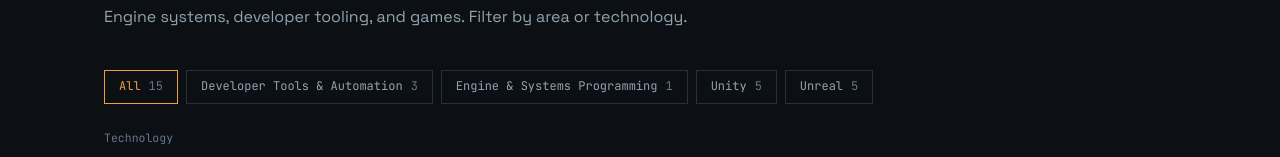
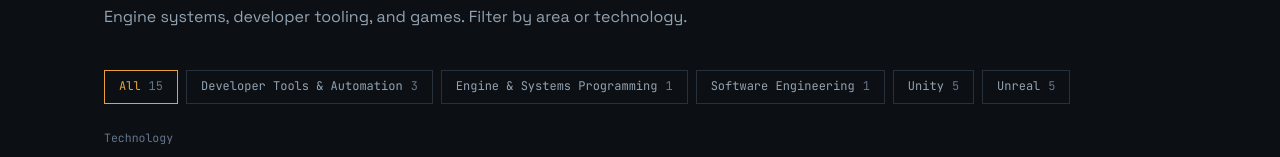
Before and after one commit to BatSasha52/BatSasha52.github.io, a React (Vite) app: page /projects in a window 1280 px wide. Shown: the part 254-411 px from the top of the page. Built offline with nearby package versions, Linux system fonts and the light colour scheme.

Commit message:
SE category added

```diff
--- a/src/data/projects.ts
+++ b/src/data/projects.ts
@@ -12,6 +12,12 @@ export const categories: Category[] = [
     label: "Engine & Systems Programming",
     blurb:
       "Low-level C++: rendering, concurrency, and production engine internals.",
+  },
+  {
+    id: "software",
+    label: "Software Engineering",
+    blurb:
+      "Systems and backend work outside games: storage engines, concurrency and cross-platform C++.",
   },
   {
     id: "unity",
```
